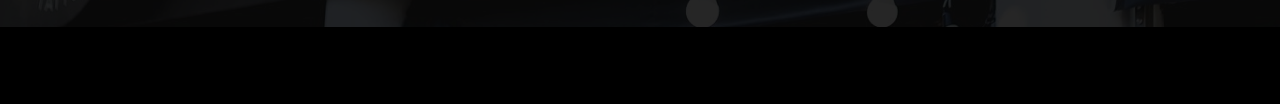
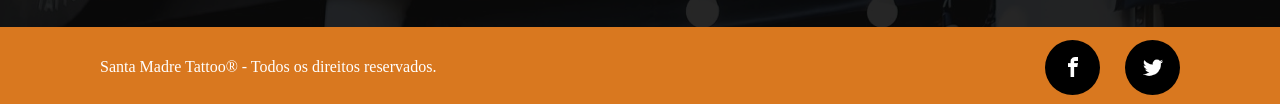
Before and after one commit to ohgosch/curso-de-tatuador, a Gatsby site: page / in a window 1280 px wide. Shown: the part 2654-2758 px from the top of the page. Before the commit the page ends 2681 px from the top, so only its background shows below. Built offline with nearby package versions, Linux system fonts and the light colour scheme; Gatsby itself is replaced by a stand-in of ours; a web font is replaced by a local one.

Commit message:
Implements the Footer

```diff
--- /dev/null
+++ b/src/components/Footer/index.js
@@ -0,0 +1,16 @@
+import React from 'react';
+
+import { Container, Side, SocialMedia, Wrapper } from "./style";
+import { footer } from '../../utils/texts';
+
+export const Footer = () => (
+  <Container>
+    <Wrapper>
+      <Side>{footer.copyright}</Side>
+      <Side>
+        <SocialMedia media="facebook" href="#" title="Facebook">Facebook</SocialMedia>
+        <SocialMedia media="twitter" href="#" title="Twitter">Twitter</SocialMedia>
+      </Side>
+    </Wrapper>
+  </Container>
+);
--- /dev/null
+++ b/src/components/Footer/style.js
@@ -0,0 +1,48 @@
+import styled, { css } from "styled-components";
+
+import { COLORS } from '../../utils/constants';
+import { Wrapper as WrapperBase } from '../../styles/wrapper';
+import facebook from '../../images/facebook.png';
+import twitter from '../../images/twitter.png';
+
+export const Container = styled.footer`
+  background-color: ${COLORS.brand};
+`;
+
+export const Wrapper = styled(WrapperBase)`
+  display: flex;
+  justify-content: space-between;
+  align-items: center;
+  height: 80px;
+`;
+
+export const Side = styled.div`
+  display: flex;
+  align-items: center;
+`;
+
+export const Copyright = styled.p`
+  font-style: normal;
+  font-weight: normal;
+  font-size: 18px;
+  line-height: 24px;
+`;
+
+export const SocialMedia = styled.a`
+  display: table;
+  width: 55px;
+  height: 55px;
+  border-radius: 27.5px;
+  background-color: ${COLORS.background};
+  font-size: 0;
+  margin-left: 25px;
+  background-size: 20px;
+
+  ${props => props.media === 'facebook' && css`
+    background-image: url('${facebook}')
+  `}
+
+  ${props => props.media === 'twitter' && css`
+    background-image: url('${twitter}')
+  `}
+`;
--- a/src/pages/index.js
+++ b/src/pages/index.js
@@ -8,6 +8,7 @@
 import { About } from "../components/About";
 import { Lesson } from "../components/Lesson";
 import { Location } from "../components/Location";
+import { Footer } from "../components/Footer";
 
 const IndexPage = () => (
   <Layout>
@@ -19,6 +20,7 @@
     <Lesson />
     <Newsletter />
     <Location />
+    <Footer />
   </Layout>
 )
 
--- a/src/utils/texts.js
+++ b/src/utils/texts.js
@@ -59,3 +59,7 @@
   description2: 'Cidade Baixa',
   description3: 'Porto Alegre/RS',
 }
+
+export const footer = {
+  copyright: 'Santa Madre Tattoo® - Todos os direitos reservados.',
+}
```
Also changed, not shown: src/images/facebook.png (added), src/images/twitter.png (added).
